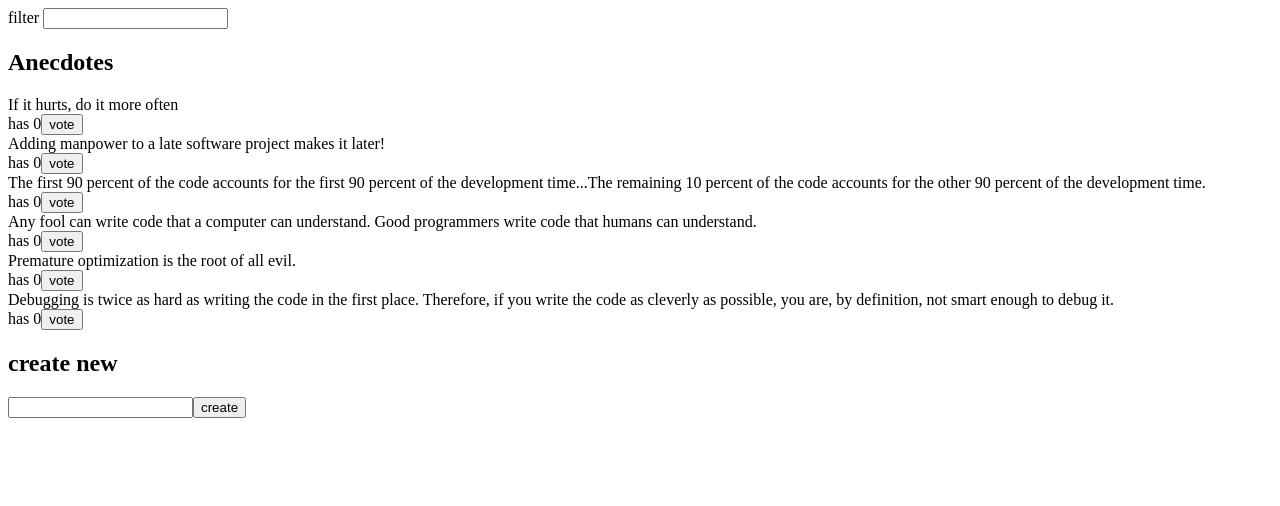
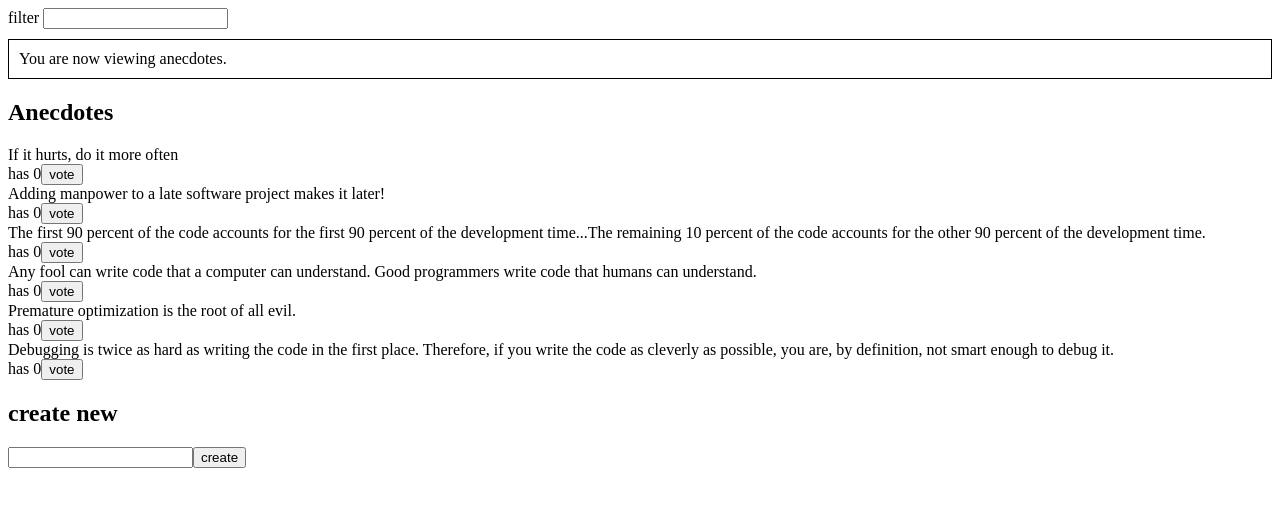
Before and after one commit to vewe7/fullstackopen-exercises, a React (Vite) app in the folder part6/redux-anecdotes/: page / in a window 1280 px wide. Shown: the top 506 px of the page. Built offline with nearby package versions, Linux system fonts and the light colour scheme.

Commit message:
Finish 6.12

```diff
--- a/part6/redux-anecdotes/src/App.jsx
+++ b/part6/redux-anecdotes/src/App.jsx
@@ -1,11 +1,13 @@
 import AnecdoteList from "./components/AnecdoteList";
 import AnecdoteForm from "./components/AnecdoteForm";
 import Filter from "./components/Filter";
+import Notification from "./components/Notification";
 
 const App = () => {
   return (
     <div>
       <Filter />
+      <Notification />
       <AnecdoteList />
       <AnecdoteForm />
     </div>
--- a/part6/redux-anecdotes/src/components/Notification.jsx
+++ b/part6/redux-anecdotes/src/components/Notification.jsx
@@ -1,4 +1,7 @@
+import { useSelector } from "react-redux";
+
 const Notification = () => {
+  const notification = useSelector(state => state.notification);
   const style = {
     border: "solid",
     padding: 10,
@@ -7,7 +10,7 @@
 
   return (
     <div style={style}>
-      render here notification...
+      {notification}
     </div>
   );
 };
--- /dev/null
+++ b/part6/redux-anecdotes/src/reducers/notificationReducer.js
@@ -0,0 +1,14 @@
+import { createSlice } from "@reduxjs/toolkit";
+
+const notificationSlice = createSlice({
+  name: "notification",
+  initialState: "You are now viewing anecdotes.",
+  reducers: {
+    setNotification(state, action) {
+      return action.payload;
+    }
+  }
+});
+
+export const { setNotification } = notificationSlice.actions;
+export default notificationSlice.reducer;
--- a/part6/redux-anecdotes/src/store.js
+++ b/part6/redux-anecdotes/src/store.js
@@ -1,11 +1,13 @@
 import { configureStore } from "@reduxjs/toolkit";
 import anecdoteReducer from "./reducers/anecdoteReducer";
 import filterReducer from "./reducers/filterReducer";
+import notificationReducer from "./reducers/notificationReducer";
 
 const store = configureStore({
   reducer: {
     anecdotes: anecdoteReducer,
-    filter: filterReducer
+    filter: filterReducer,
+    notification: notificationReducer
   },
 });
 
```
